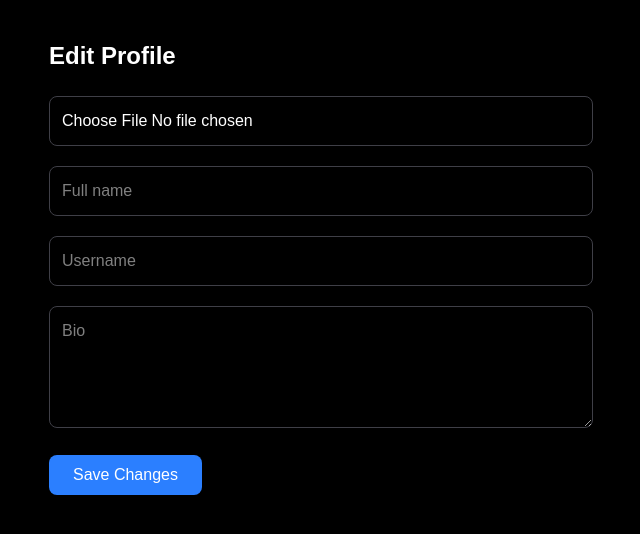
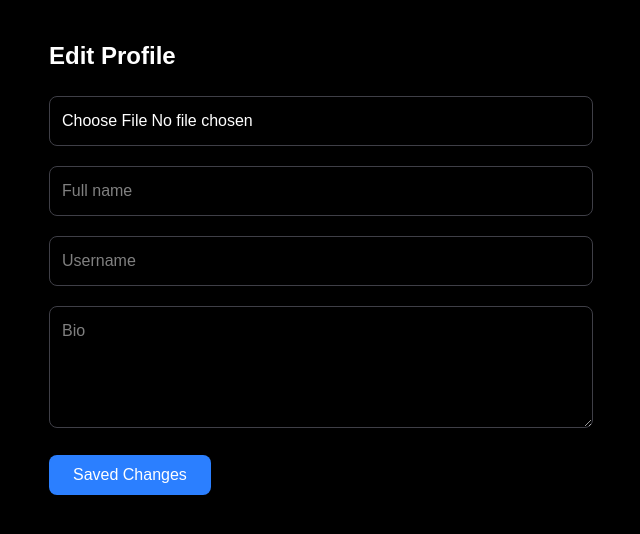
Before and after one commit to irorerejuliet/Instagram, a Next.js app: page /edit-profile in a window 1280 px wide. Shown: the top 534 px of the page, without its empty margins (319-959 px from the left). Built offline with nearby package versions, Linux system fonts and the light colour scheme; no server answers.

Commit message:
Edited the profile page

```diff
--- a/src/components/EditProfilePage.tsx
+++ b/src/components/EditProfilePage.tsx
@@ -138,7 +138,7 @@ export default function EditProfilePage() {
           disabled={isPending}
           className="bg-blue-500 px-6 py-2 rounded-lg text-white disabled:opacity-50"
         >
-          {isPending ? "Saving..." : "Save Changes"}
+          {isPending ? "Saving..." : "Saved Changes"}
         </button>
       </form>
     </div>
```
